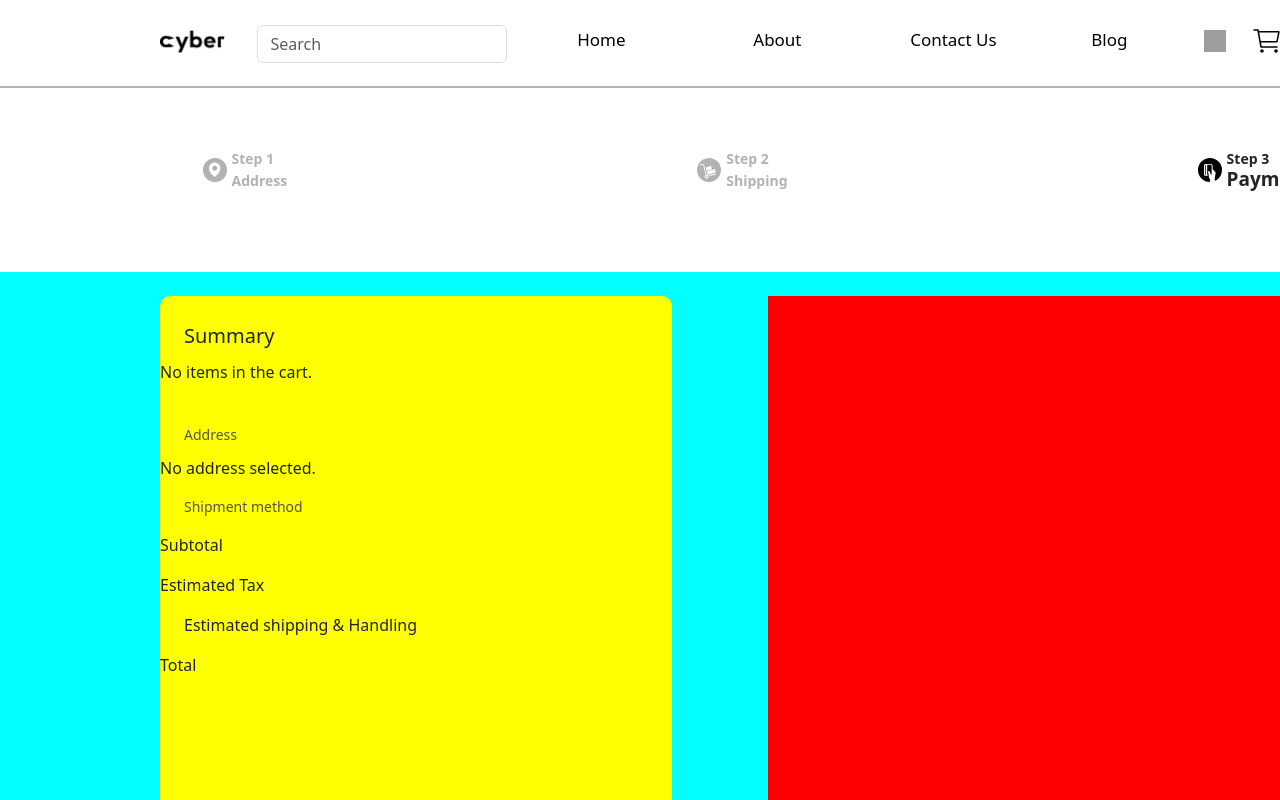
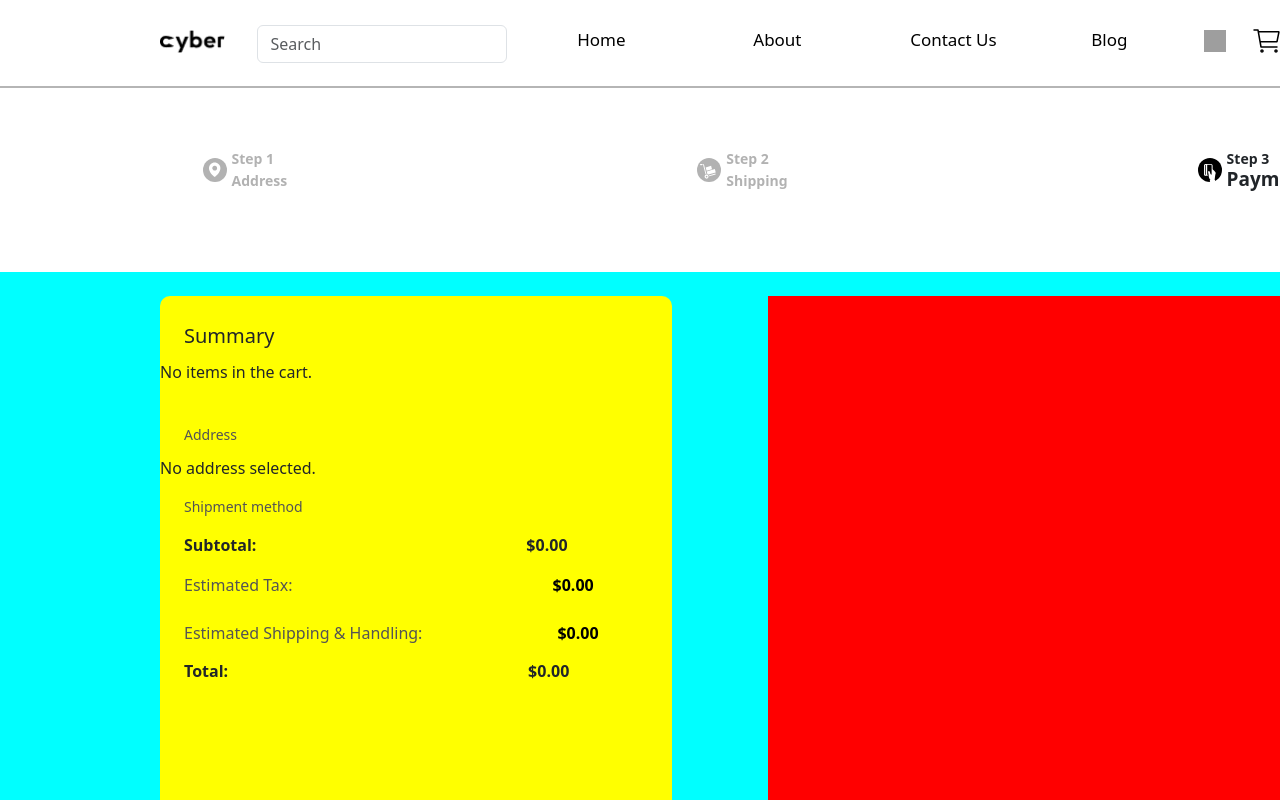
Before and after one commit to alicankocman/Cyber, a React (Vite) app: page /step-three in a window 1280 px wide. Shown: the top 800 px of the page. Built offline with nearby package versions, Linux system fonts and the light colour scheme; grey boxes are pictures that could not be loaded.

Commit message:
Half of the 3-step page is complete.

```diff
--- a/src/Shopping Cart/shopping-cart.jsx
+++ b/src/Shopping Cart/shopping-cart.jsx
@@ -21,24 +21,13 @@ function ShoppingCart() {
         if (cartData) {
             const parsedCartItems = JSON.parse(cartData);
             setCartItems(parsedCartItems);
-            updateProductCookies(parsedCartItems);
         }
     }, []);
-
-    const updateProductCookies = (items) => {
-        const images = items.map(item => item.img);
-        const names = items.map(item => item.text1);
-        const prices = items.map(item => item.text2);
-
-        Cookies.set('productImages', JSON.stringify(images), { expires: 7 });
-        Cookies.set('productNames', JSON.stringify(names), { expires: 7 });
-        Cookies.set('productPrices', JSON.stringify(prices), { expires: 7 });
-    };
 
     const setAndUpdateCartItems = (items) => {
         setCartItems(items);
         Cookies.set('cartItems', JSON.stringify(items), { expires: 7 });
-        updateProductCookies(items);
+        updateCookies();
     };
 
     const removeFromCart = (productId) => {
@@ -85,7 +74,7 @@ function ShoppingCart() {
         if (cardNumber === "123456789") {
             setEstimatedShipping(0);
         }
-        writeToCookie();
+        updateCookies(); // Update the cookies whenever discounts are applied
     };
 
     const calculateTotal = () => {
@@ -97,19 +86,16 @@ function ShoppingCart() {
         navigate("/step-one");
     };
 
-    const writeToCookie = () => {
-        const shoppingCartData = {
-            subtotal: calculateSubtotal(),
-            estimatedTax: estimatedTax,
-            estimatedShipping: estimatedShipping,
-            total: calculateTotal()
-        };
-
-        // Daha önce diğer fonksiyonlarda olduğu gibi shoppingCartData'yı bir dizeye dönüştürmeden doğrudan Cookies.set'e geçin.
-        Cookies.set('shoppingCartData', shoppingCartData, { expires: 7 });
+    const updateCookies = () => {
+        Cookies.set('subtotal', `$${calculateSubtotal()}`, { expires: 7 });
+        Cookies.set('estimatedTax', `$${estimatedTax.toFixed(2)}`, { expires: 7 });
+        Cookies.set('estimatedShipping', `$${estimatedShipping.toFixed(2)}`, { expires: 7 });
+        Cookies.set('total', `$${calculateTotal()}`, { expires: 7 });
     };
 
-
+    useEffect(() => {
+        updateCookies(); // Ensure cookies are updated on component mount and whenever relevant state changes
+    }, [cartItems, estimatedTax, estimatedShipping]);
 
     return (
         <>
@@ -179,7 +165,7 @@ function ShoppingCart() {
                             </div>
                              <input type="button" className="order5" value="Checkout" onClick={handleCheckout} />
                         </div>
-                        </div>
+                    </div>
                 </div>
             </div>
             <Footer />
--- a/src/steps/step-three.css
+++ b/src/steps/step-three.css
@@ -45,6 +45,7 @@
     width: 412px;
     height: 72px;
     background-color: #F6F6F6;
+    border-radius: 13px;
 }
 
 .product-img21 {
@@ -92,4 +93,59 @@
 .Shipment-method2{
     margin-left: 24px;
     margin-top: 16px;
+    font-weight: 500;
+    position: relative;
+    bottom: 5px;
 }
+.Subtotal{
+    margin-left: 24px;
+  display: flex;
+  width: 414px;
+  height: 24px;
+  font-size: 16px;
+  line-height: 24px;
+  font-weight: bold;
+}
+.Estimated-Tax{
+    margin-left: 24px;
+    display: flex;
+    width: 433px;
+    height: 32px;
+    color: #545454;
+}
+.Total{
+    margin-left: 24px;
+    display: flex;
+    width: 414px;
+    height: 24px;
+    font-size: 16px;
+    font-weight: bold;
+}
+.subtotal{
+    margin-left: 270px;
+}
+.estimated-tax{
+    margin-left: 260px;
+    color: black;
+    font-weight: bold;
+}
+.Estimated-shipping-Handling{
+display: flex;
+width: 433px;
+height: 32px;
+margin-left: 24px;
+color: #545454;
+}
+.esah{
+    margin-left: 135px;
+    color: black;
+    font-weight: bold;
+}
+.total{
+    margin-left: 300px;
+
+}
+.totals{
+    position: relative;
+    bottom: 10px;
+}
--- a/src/steps/step-three.jsx
+++ b/src/steps/step-three.jsx
@@ -11,6 +11,10 @@ function StepThree() {
     const [cartItems, setCartItems] = useState([]);
     const [addressInfo, setAddressInfo] = useState(null);
     const [shipmentMethod, setShipmentMethod] = useState(null);
+    const [subtotal, setSubtotal] = useState(0);
+    const [estimatedTax, setEstimatedTax] = useState(0);
+    const [estimatedShipping, setEstimatedShipping] = useState(0);
+    const [total, setTotal] = useState(0);
 
     useEffect(() => {
         const cartData = Cookies.get('cartItems');
@@ -26,6 +30,30 @@ function StepThree() {
         const shippingMethod = Cookies.get('shippingMethod');
         if (shippingMethod) {
             setShipmentMethod(shippingMethod);
+        }
+
+        const subtotalValue = Cookies.get('subtotal');
+        if (subtotalValue) {
+            console.log("Subtotal value from cookie:", subtotalValue); // Debugging line
+            setSubtotal(parseFloat(subtotalValue.replace('$', '')) || 0);
+        }
+
+        const estimatedTaxValue = Cookies.get('estimatedTax');
+        if (estimatedTaxValue) {
+            console.log("Estimated Tax value from cookie:", estimatedTaxValue); // Debugging line
+            setEstimatedTax(parseFloat(estimatedTaxValue.replace('$', '')) || 0);
+        }
+
+        const estimatedShippingValue = Cookies.get('estimatedShipping');
+        if (estimatedShippingValue) {
+            console.log("Estimated Shipping value from cookie:", estimatedShippingValue); // Debugging line
+            setEstimatedShipping(parseFloat(estimatedShippingValue.replace('$', '')) || 0);
+        }
+
+        const totalValue = Cookies.get('total');
+        if (totalValue) {
+            console.log("Total value from cookie:", totalValue); // Debugging line
+            setTotal(parseFloat(totalValue.replace('$', '')) || 0);
         }
     }, []);
 
@@ -87,12 +115,14 @@ function StepThree() {
                     ) : (
                         <p>No address selected.</p>
                     )}
+
                     <p className="Shipment-method">Shipment method</p>
                     <p className="Shipment-method2">{shipmentMethod}</p>
-                    <p className="Subtotal">Subtotal</p> {/* Add the subtotal here */}
-                    <p className="Estimated Tax">Estimated Tax</p>{/* Add the estimated tax here */}
-                  <p className="Estimated shipping & Handling">Estimated shipping & Handling</p>{/* Add the estimated shipping & handling here */}
-                    <p className="Total">Total</p>{/* Add the total here */}
+                    <p className="Subtotal">Subtotal: <p className="subtotal">${subtotal.toFixed(2)}</p></p>
+                    <p className="Estimated-Tax">Estimated Tax: <p className="estimated-tax"> ${estimatedTax.toFixed(2)}</p></p>
+                    <p className="Estimated-shipping-Handling">Estimated Shipping & Handling: <p className="esah"> ${estimatedShipping.toFixed(2)}</p></p>
+                   <div className="totals"> <p className="Total">Total: <p className="total">${total.toFixed(2)}</p></p> </div>
+
                 </div>
                 <div className="Right-side">
                     {/* Add any content you want on the right side here */}
```
